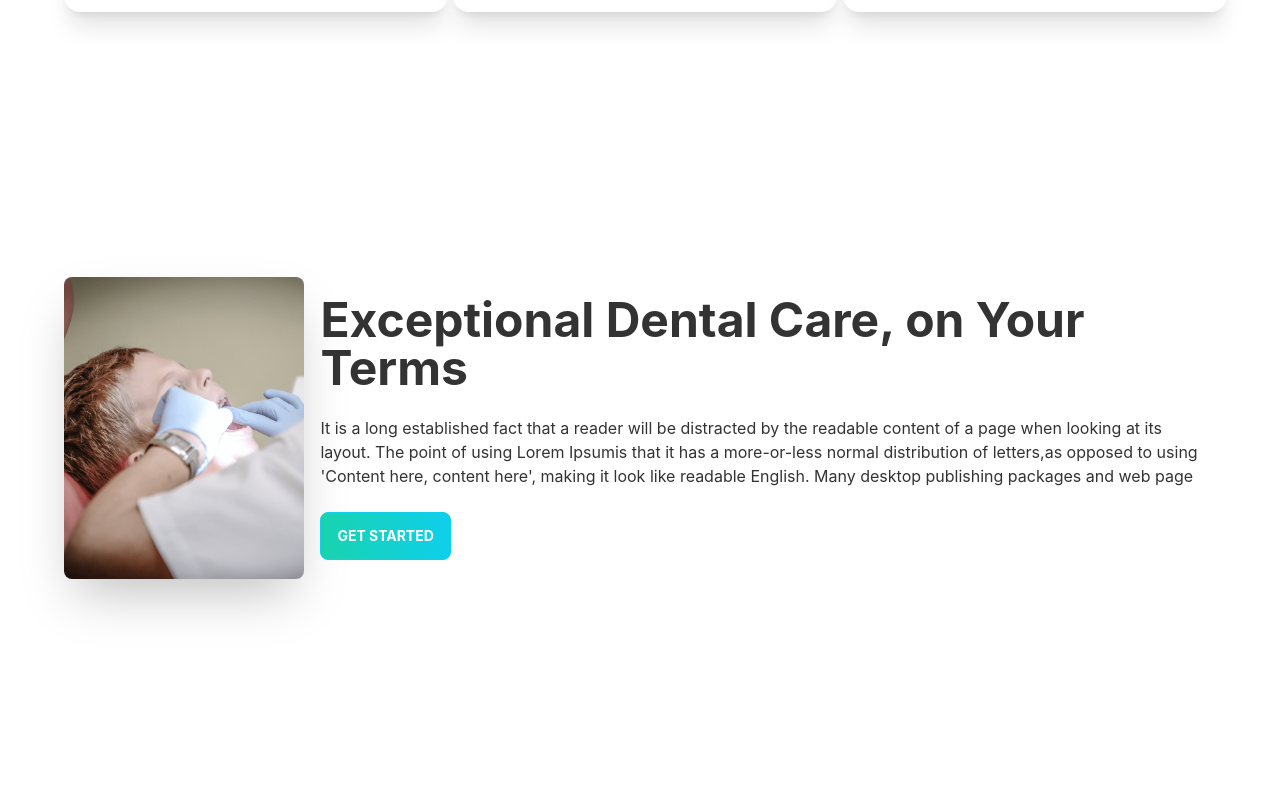
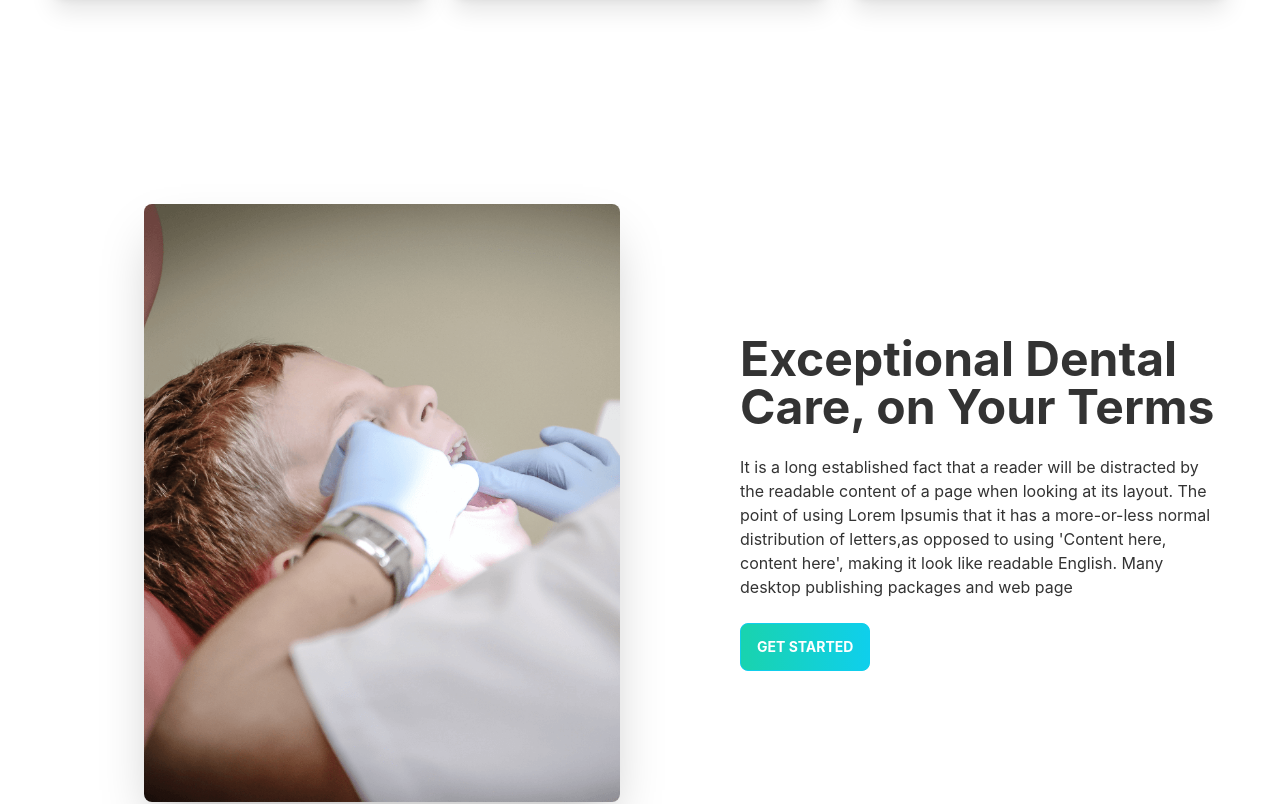
Before and after one commit to jhrhq/doctors-portal, a React (Create React App) app: page /home in a window 1280 px wide. Shown: the part 1639-2443 px from the top of the page. Built offline with nearby package versions, Linux system fonts and the light colour scheme; what tailwindcss-gradient would draw is missing.

Commit message:
responsive

```diff
--- a/src/App.js
+++ b/src/App.js
@@ -8,6 +8,7 @@ function App() {
     <>
       <Navbar />
       <Routes>
+        <Route path="/" element={<Home />} />
         <Route path="/home" element={<Home />} />
         <Route path="/about" element={<About />} />
         <Route path="/login" element={<Login />} />
--- a/src/Pages/Common/CommonBanner.js
+++ b/src/Pages/Common/CommonBanner.js
@@ -1,11 +1,13 @@
-const CommonHero = ({ image, flexProperty, children }) => {
+const CommonHero = ({ image, flexProperty, style, children }) => {
   return (
-    <div className="hero min-h-screen bg-base-100  ">
-      <div className={`hero-content flex-col ${flexProperty}`}>
-        <div className="">
-          <img src={image} className="w-full rounded-lg shadow-2xl" alt="" />
+    <div className="hero min-h-screen bg-base-100" style={style}>
+      <div
+        className={`hero-content flex-col md:gap-10 mt-7 lg:gap-18 ${flexProperty}`}
+      >
+        <div className="flex-1 md:flex md:items-center md:justify-center md:p-10 lg:p-20 ">
+          <img src={image} className="w-full rounded-lg shadow-2xl " alt="" />
         </div>
-        <div className="">{children}</div>
+        <div className="flex-1">{children}</div>
       </div>
     </div>
   );
--- a/src/Pages/Home/AppointmentBanner.js
+++ b/src/Pages/Home/AppointmentBanner.js
@@ -1,21 +1,36 @@
+import appointment from "../../assets/images/appointment.png";
 import doctor from "../../assets/images/doctor.png";
-import CommonBanner from "../Common/CommonBanner";
 import CommonButton from "../Common/CommonButton";
+
 const AppointmentBanner = () => {
   return (
-    <CommonBanner image={doctor} flexProperty={"lg:flex-row "}>
+    <div className="hero min-h-screen bg-base-100 lg:flex-row ">
+      <div
+        className={`hero-content p-0 flex-col md:flex-row md:gap-10 lg:gap-18 `}
+        style={{
+          backgroundImage: `url(${appointment})`,
+        }}
+      >
+        <div className="flex-1 md:flex md:items-center md:justify-center ">
+          <img src={doctor} className="w-full mt-[-200px]" alt="" />
+        </div>
+
+        <div className="flex-1">
           <h1 className="text-5xl font-bold">
             Exceptional Dental Care, on Your Terms
           </h1>
           <p className="py-6">
-        It is a long established fact that a reader will be distracted by the
-        readable content of a page when looking at its layout. The point of
-        using Lorem Ipsumis that it has a more-or-less normal distribution of
-        letters,as opposed to using 'Content here, content here', making it look
-        like readable English. Many desktop publishing packages and web page
+            It is a long established fact that a reader will be distracted by
+            the readable content of a page when looking at its layout. The point
+            of using Lorem Ipsumis that it has a more-or-less normal
+            distribution of letters,as opposed to using 'Content here, content
+            here', making it look like readable English. Many desktop publishing
+            packages and web page
           </p>
           <CommonButton>Get Started</CommonButton>
-    </CommonBanner>
+        </div>
+      </div>
+    </div>
   );
 };
 
--- a/src/Pages/Home/MiddleBanner.js
+++ b/src/Pages/Home/MiddleBanner.js
@@ -3,7 +3,10 @@ import CommonBanner from "../Common/CommonBanner";
 import CommonButton from "../Common/CommonButton";
 const MiddleBanner = () => {
   return (
-    <CommonBanner image={treatment} flexProperty={"md:flex-row"}>
+    <CommonBanner
+      image={treatment}
+      flexProperty={"md:flex-row md:mt-28 background"}
+    >
       <h1 className="text-5xl font-bold">
         Exceptional Dental Care, on Your Terms
       </h1>
--- a/src/Pages/Home/Service.js
+++ b/src/Pages/Home/Service.js
@@ -8,7 +8,7 @@ const Service = () => {
     <>
       <SectionDivider></SectionDivider>
 
-      <div className="grid p-4 grid-cols-1 md:grid-cols-2 lg:grid-cols-3   gap-4 ">
+      <div className="grid gap-4 md:grid-cols-3 ">
         <ServiceCards image={flouride}>
           <h2 className="card-title">Fluoride Treatment</h2>
           <p>If a dog chews shoes whose shoes does he choose?</p>
--- a/src/Pages/Home/ServiceCards/ServiceCards.js
+++ b/src/Pages/Home/ServiceCards/ServiceCards.js
@@ -1,6 +1,6 @@
 const ServiceCards = ({ image, children }) => {
   return (
-    <div className="card md:w-96 bg-base-100 shadow-xl">
+    <div className="card bg-base-100 shadow-xl">
       <figure className="px-10 pt-10">
         <img src={image} alt="Shoes" className="rounded-xl " />
       </figure>
```
Lines whose indentation alone changed are shown as unchanged.
